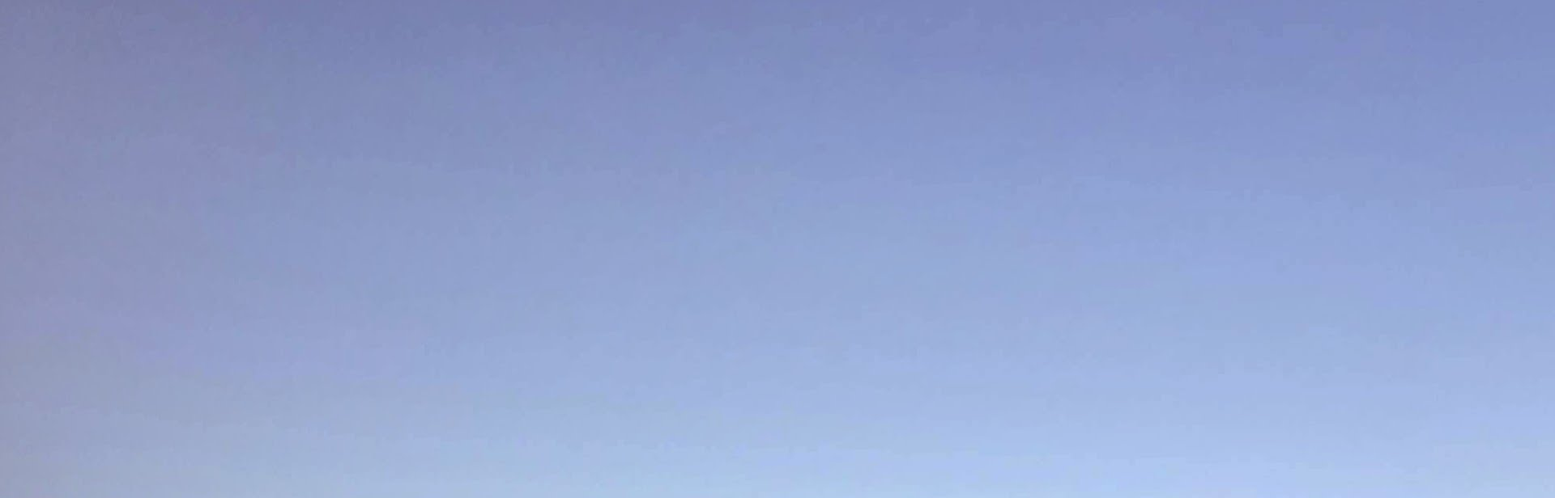
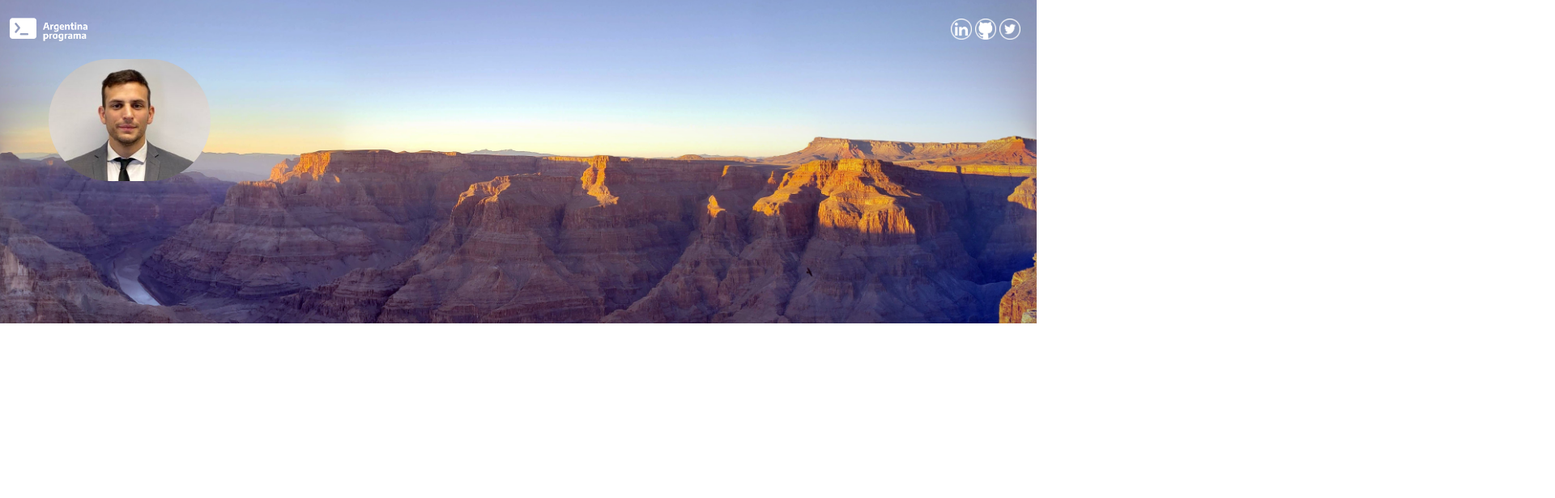
Before and after one commit to jfrimondi/Proyecto_Final, an Angular app: page / in a window 1280 px wide. Shown: the top 616 px of the page at 81% size, 1920 px wide, since content can reach past the window. Built offline with nearby package versions, Linux system fonts and the light colour scheme.

Commit message:
correccion back con lucas

```diff
--- a/package.json
+++ b/package.json
@@ -11,6 +11,7 @@
   "private": true,
   "dependencies": {
     "@angular/animations": "^14.1.0",
+    "@angular/cdk": "^14.1.1",
     "@angular/common": "^14.1.0",
     "@angular/compiler": "^14.1.0",
     "@angular/core": "^14.1.0",
@@ -18,10 +19,14 @@
     "@angular/platform-browser": "^14.1.0",
     "@angular/platform-browser-dynamic": "^14.1.0",
     "@angular/router": "^14.1.0",
+    "@types/js-cookie": "^3.0.2",
     "bootstrap": "^5.2.0",
     "jquery": "^3.6.0",
+    "js-cookie": "^3.0.1",
     "ngx-bootstrap": "^9.0.0",
     "popper.js": "^1.16.1",
+    "primeicons": "^5.0.0",
+    "primeng": "^14.0.0",
     "rxjs": "~7.5.0",
     "tslib": "^2.3.0",
     "zone.js": "~0.11.4"
--- a/src/app/components/acerca-de/acerca-de.component.html
+++ b/src/app/components/acerca-de/acerca-de.component.html
@@ -1,8 +1 @@
-<div class= "container">
-    <div class= "row">
-
-
-    </div>
-
-
-</div>
+<div></div>
--- a/src/app/components/header/header.component.css
+++ b/src/app/components/header/header.component.css
@@ -1,11 +1,28 @@
-div{
+.header{
 
-background-color: #7290e3;
-height: 78px;
-border-radius: 10px;
+background-image: url("../../../assets/paisaje banner 6.jpg");
+height: 400px;
+
+background-position: center; /* Center the image */
+  background-repeat: no-repeat; /* Do not repeat the image */
+  background-size: cover;
 
 }
 
+.profileImageDiv {
+    width: 200px;
+    height: 180px;    /* Crear Z index o margenes negativos para mover el div */
+    border-radius: 90px;
+    margin-left: 30px;
+
+}
+
+.profileImage {
+    width: 200px;
+    border-radius: 90px;
+    margin-left: 30px;
+
+}
 app-social-networks {
     float: right;
     margin-top: 22px;
--- a/src/app/components/header/header.component.html
+++ b/src/app/components/header/header.component.html
@@ -1,6 +1,10 @@
-<div>
-    <img src="../../../assets/paisaje banner 6.jpg" id="banner">
+<div class="header">
+
     <app-logo-ap></app-logo-ap>
     <app-social-networks></app-social-networks>
-    <app-banner></app-banner>
+    <div class="profileImageDiv">
+        <img src="../../../assets/foto traje.jpg" class="profileImage">
+    </div>
+     <!-- <app-banner></app-banner> -->
+
 </div>
--- a/src/index.html
+++ b/src/index.html
@@ -20,10 +20,15 @@
 </head>
 <header>
 
+
+
 </header>
 
 <body>
+
+
   <div>
+
     <!-- Acerca de... -->
     <!-- Tipos de etiquetas: div, span (una al lado de la otra, no abajo), article, section (se compartan como div, para agrupar elementos. pero son etiquetas semanticas), ... -->
     <!-- la etiqueta link agrega archivos al html... -->
```
Also changed, not shown: 1 other file (tests, documents, lock files or other folders).
